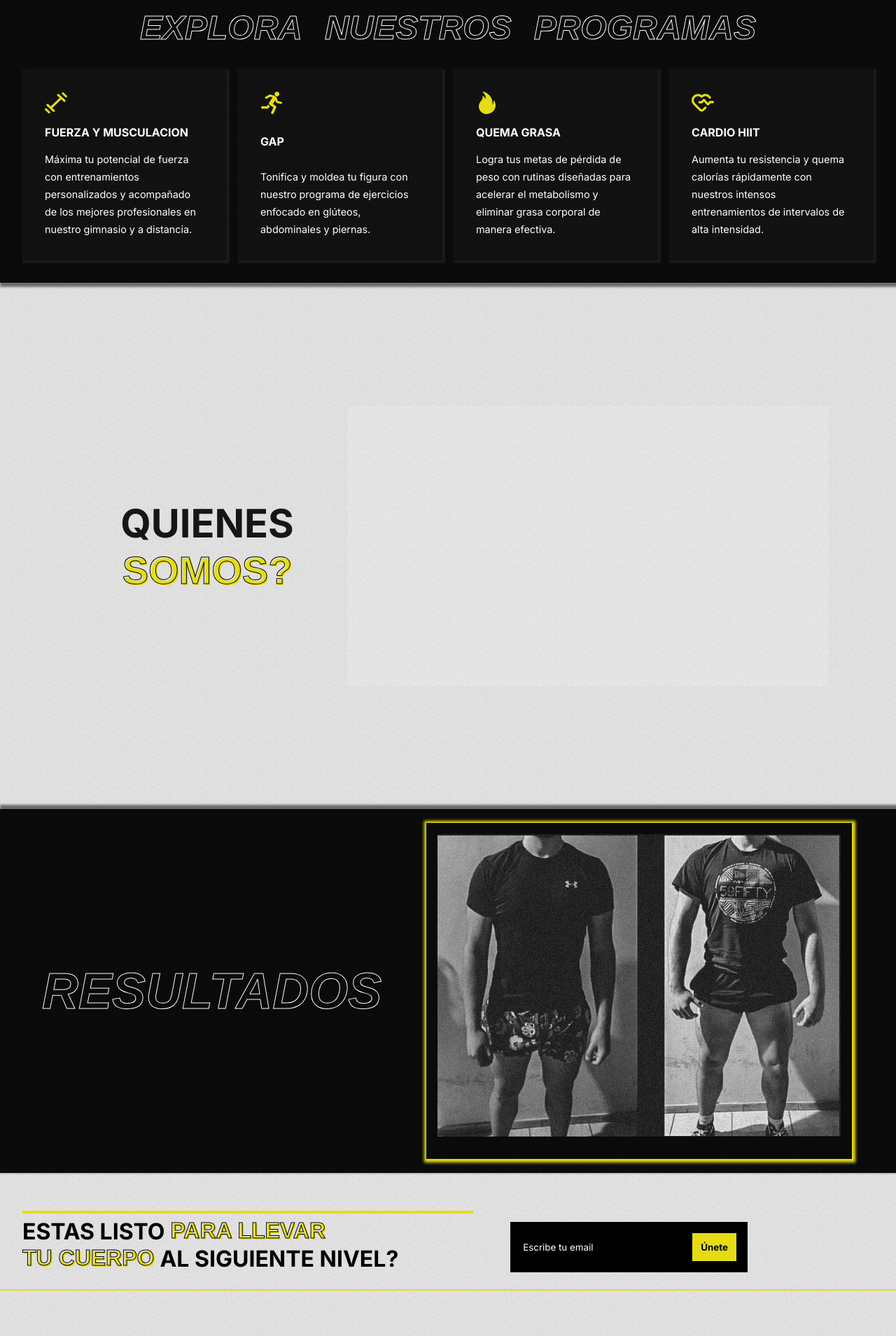
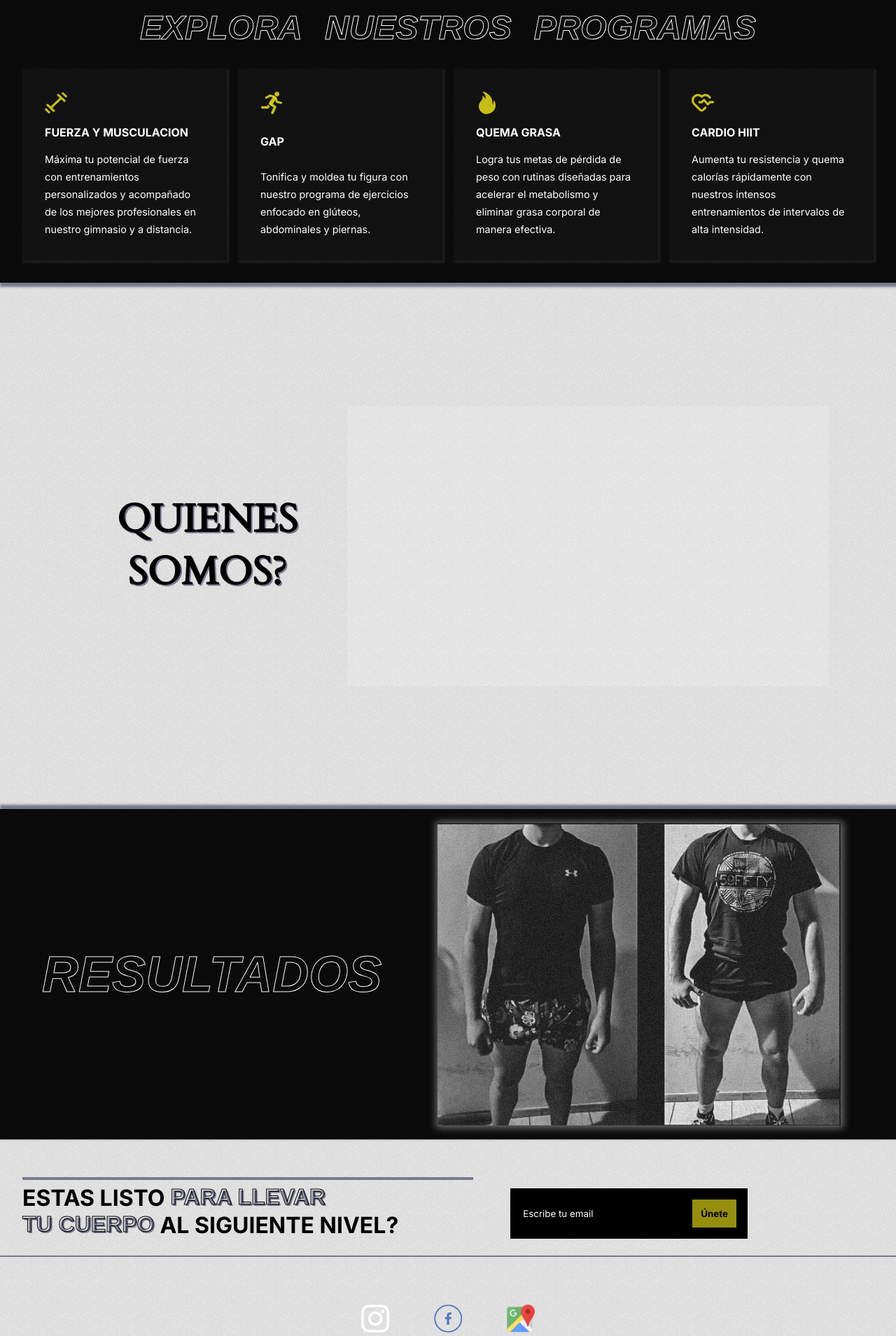
Before and after one commit to trinigelos/Olympus, a React (Create React App) app: page / in a window 1280 px wide. Shown: the part 860-2769 px from the top of the page at 70% size. Built offline with nearby package versions, Linux system fonts and the light colour scheme.

Commit message:
new color updates

```diff
--- a/src/App.css
+++ b/src/App.css
@@ -7,6 +7,7 @@
   --caloryCard: #656565;
   --planCard: linear-gradient(210.41deg, #7c777e 1.14%, #8e8e70 100.75%);
   --appColor:  #3c3f45;
+  --details: #11134480;
 }
 
 .App {
--- a/src/components/Footer/Footer.css
+++ b/src/components/Footer/Footer.css
@@ -3,7 +3,7 @@
 }
 
 .Footer-container>hr{
-border: 1px solid #E5DC16;
+border: 1px solid var(--details);
 
 
 }
--- a/src/components/Hero/Hero.css
+++ b/src/components/Hero/Hero.css
@@ -37,7 +37,7 @@
     color: rgb(0, 0, 0);
     font-family: 'Cardo', serif;
     letter-spacing: 6px;
-    text-shadow: 2px 2px #E5DC16;
+    text-shadow: 2px 2px #11134480;
 }
 
 .semidioses-text {
@@ -102,14 +102,15 @@
     }
 
     .semidioses-text {
-        font-size: 1rem;
+        font-size: 1.2rem;
         font-weight: bold;
-        letter-spacing: 6px;
+        letter-spacing: 5px;
         justify-content: center;
         align-items: center;
-        background-color: #e5db1670;
+        /* background-color: var(--details); */
         text-shadow: none;
-        color: black;
+        color: rgb(0, 0, 0);
+        text-shadow: 1px 1px #11134480;
     }
 
     .hero-image{
--- a/src/components/Join/Join.css
+++ b/src/components/Join/Join.css
@@ -16,7 +16,7 @@
 .left-j>hr {
     position: absolute;
     width: 40rem;
-    border: 2px solid #E5DC16;
+    border: 2px solid var(--details);
     border: 20%;
     margin: -10px 0;
     border-radius: 0;
@@ -32,7 +32,7 @@
 }
 
 .white{
-    text-shadow: 2px 2px #E5DC16;
+    text-shadow: 2px 2px var(--details);
     -webkit-text-stroke-color:black ;
 
 
@@ -72,7 +72,7 @@
 }
 
 .btn-j {
-    background-color:#E5DC16;
+    background-color:rgba(229, 219, 22, 0.654);
     color: rgb(0, 0, 0);
 
 }
--- a/src/components/Programs/Programs.css
+++ b/src/components/Programs/Programs.css
@@ -4,10 +4,8 @@
     gap: 2rem;
     padding: 0 2rem;
     align-items: center;
-    /* margin-top: -3rem; */
     background-color: #000000f3;
-    box-shadow: 3px 3px 3px 3px rgba(2, 2, 2, 0.521)
-    /* background-image: url(C:\rgba(22, 22, 22, 0.871)ni\OneDrive\Escritorio\Gym-website\FitClub-Starter\src\assets\gymfoto4.jpg); */
+    box-shadow: 3px 3px 3px 3px var(--details);
 
 }
 
@@ -50,7 +48,7 @@
 .category>:nth-child(1){
     width: 2rem;
     height: 2rem;
-    fill: #E5DC16;
+    fill: #e5db16dd;
 }
 
 .category>:nth-child(2){
--- a/src/components/Reasons/Reasons.css
+++ b/src/components/Reasons/Reasons.css
@@ -20,13 +20,7 @@
 
 }
 
-.yellow {
 
-    text-shadow: 2px 2px #E5DC16;
-    -webkit-text-stroke-color:black ;
-
-
-}
 .whitey{
     position: relative;
     align-items: center;
@@ -34,14 +28,12 @@
     font-weight: bold;
     font-size: 3.5rem;
     padding: 30px;
-
-}
-.blacky {
-    color: rgb(24, 21, 21);
-    text-shadow: none;
+    font-family: 'Cardo', serif;
+    text-shadow: 2px 2px var(--details);
 
 
 }
+
 
 .video {
     height: 25rem;
--- a/src/components/Reasons/Reasons.jsx
+++ b/src/components/Reasons/Reasons.jsx
@@ -17,8 +17,8 @@ const Reasons = () => {
               initial={{opacity: 0, x: 50}}
                     whileInView={{ opacity: 1, x: 0 }}
               >
-                  <span className='whitey blacky'>QUIENES </span>
-                  <span className='stroke-text whitey yellow'>SOMOS?</span>
+                  <span className='whitey'>QUIENES </span>
+                  <span className='whitey '>SOMOS?</span>
               </motion.div>
 
 
--- a/src/components/Testimonials/Testimonials.css
+++ b/src/components/Testimonials/Testimonials.css
@@ -2,7 +2,7 @@
     display: flex;
     align-items: center;
     background-color: #000000f3;
-    box-shadow: 3px -3px 3px 3px rgba(2, 2, 2, 0.521)
+    box-shadow: 3px -3px 3px 3px var(--details);
 
 }
 
@@ -32,23 +32,17 @@ h1 {
     align-items: center;
     color: rgb(255, 255, 255);
     font-style: italic;
-}
-
-
-.stroke-text-h1{
     color: transparent;
     font-family: Arial, Helvetica, sans-serif;
     -webkit-text-stroke-width: 1px;
     -webkit-text-stroke-color:rgb(255, 255, 255) ;
+}
 
-
-  }
 
 .main-image {
 
     height: 27rem;
-    padding: 1rem 1rem 2rem;
-    box-shadow: 1px 1px 4px 4px #E5DC16;
+    box-shadow: 1px 1px 10px 3px #bcbbbb8e;
     width: 36rem;
 
 }
```
